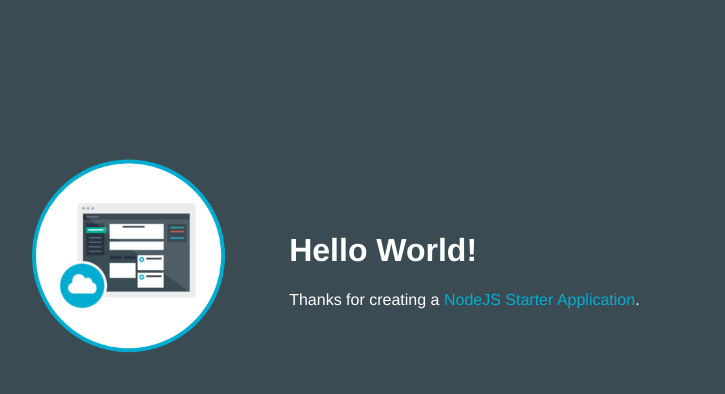
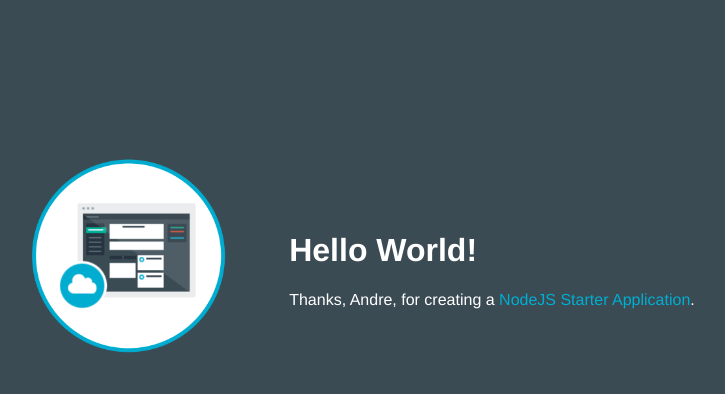
Before and after one commit to andretost/andre-nest-1480798054436, a website: page public/index.html in a window 1280 px wide. Shown: the whole page, without its empty margins (253-978 px from the left). Drawn offline with Linux system fonts and the light colour scheme.

Commit message:
Simple change.

```diff
--- a/public/index.html
+++ b/public/index.html
@@ -17,7 +17,7 @@
         </td>
         <td>
           <h1 id="message">Hello World!</h1>
-          <p class='description'></p> Thanks for creating a <span class = "blue">NodeJS Starter Application</span>.
+          <p class='description'></p> Thanks, Andre, for creating a <span class = "blue">NodeJS Starter Application</span>.
         </td>
       </tr>
     </table>
```
Also changed, not shown: 1 other file.
